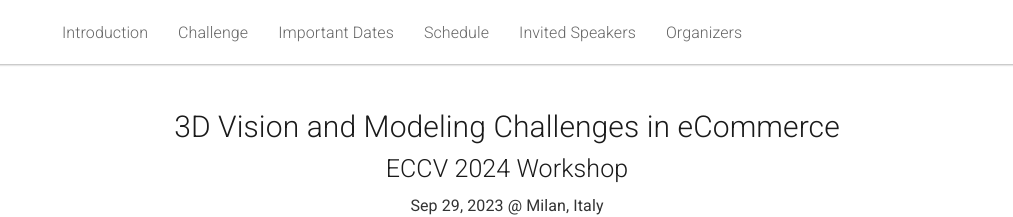
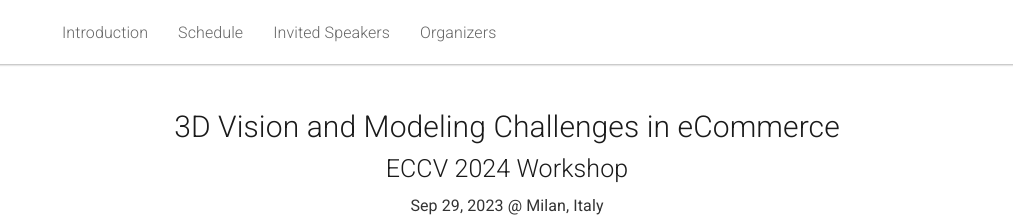
Before and after one commit to 3dv-in-ecommerce/3dv-in-ecommerce.github.io, a Jekyll site: the page built from _pages/home.md, in a window 1280 px wide. Shown: the top 217 px of the page, without its empty margins (133-1146 px from the left). Built offline with Jekyll 4.4.1, drawn with Linux system fonts in a browser that asks for light colours.

Commit message:
Signed-off-by: FENGGENYU <916931002@qq.com>

```diff
--- a/_includes/header.html
+++ b/_includes/header.html
@@ -14,8 +14,8 @@
     <div class="navbar-collapse collapse" id="navbar-main">
       <ul class="nav navbar-nav">
         <li><a href="#intro">Introduction</a></li>
-        <li><a href="#cfp">Challenge</a></li>
-        <li><a href="#dates">Important Dates</a></li>
+        <!-- <li><a href="#cfp">Challenge</a></li> -->
+        <!-- <li><a href="#dates">Important Dates</a></li> -->
         <li><a href="#schedule">Schedule</a></li>
         <!--<li><a href="#accepted">Accepted Papers</a></li>-->
         <li><a href="#speakers">Invited Speakers</a></li>
```
